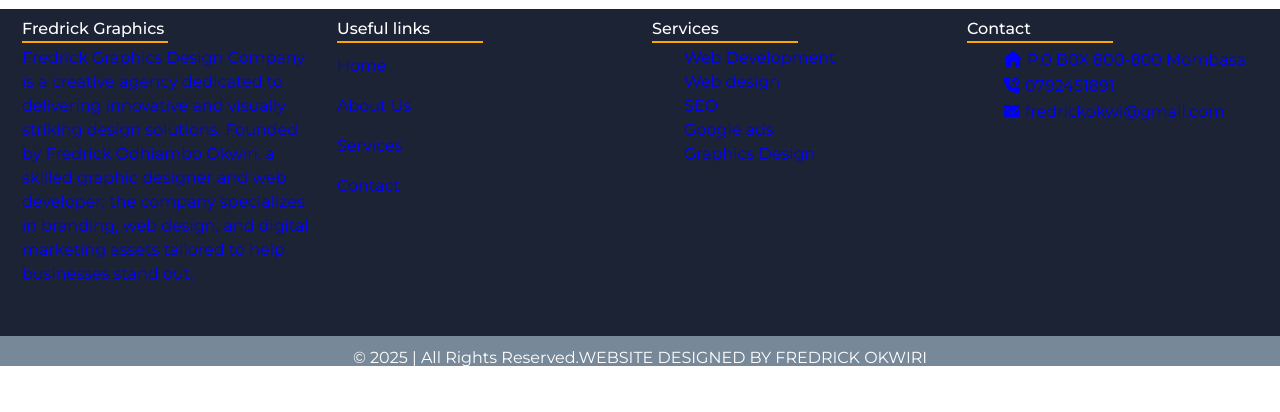
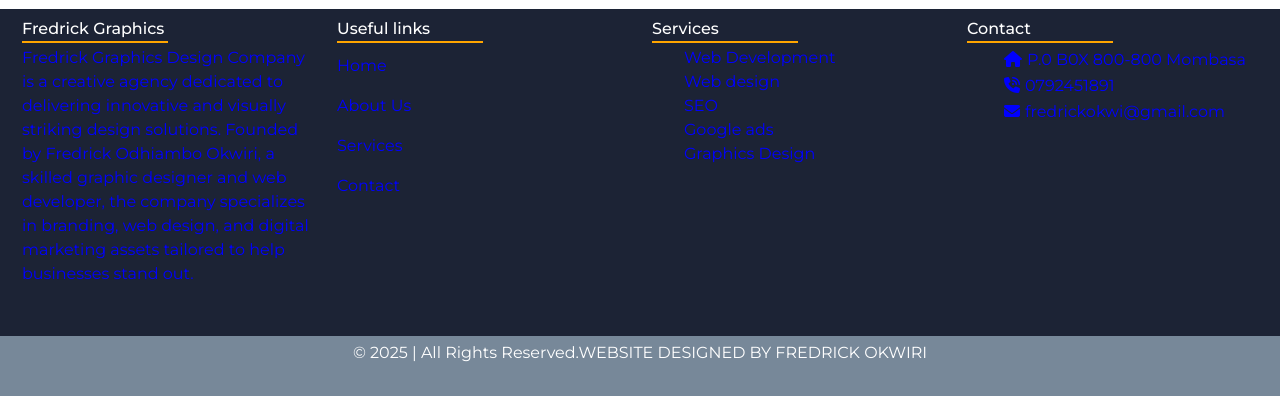
Before and after one commit to okwirrry/comprofile, a plain HTML site: page index.html in a window 1280 px wide. Shown: the part 2500-2912 px from the top of the page. Before the commit the page ends 2882 px from the top, so only its background shows below. Drawn offline with nearby package versions, Linux system fonts and the light colour scheme.

Commit message:
Update style.css

```diff
--- a/style.css
+++ b/style.css
@@ -142,9 +142,9 @@ footer h6{
     color: white;
     text-align: center;
     width: 100%;
-    height: 30px;
-    padding: 10px;
-    box-sizing: border-box;
+    height: 60px;
+    padding: 5px;
+
 
 
 }
```
